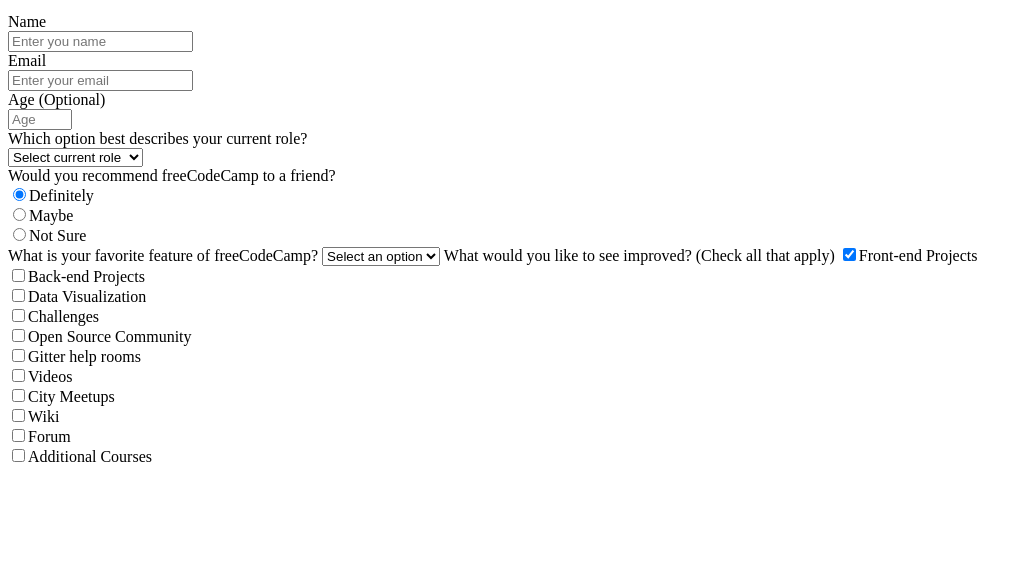
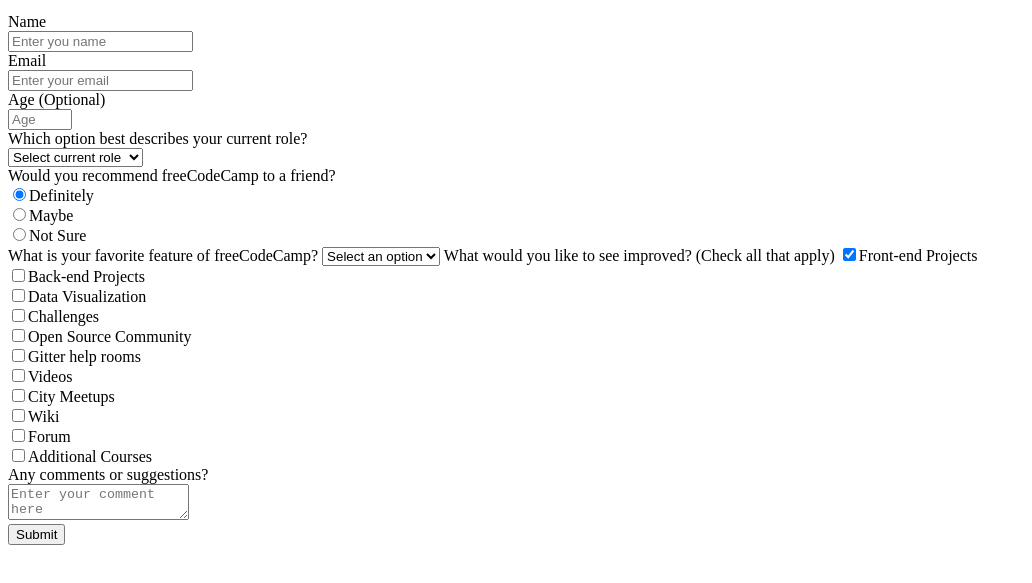
Before and after one commit to martinnajjar12/MohammedMartinProject, a plain HTML site: page index.html in a window 1280 px wide. Shown: the part 101-684 px from the top of the page, without its empty margins (0-1032 px from the left). Drawn offline with Linux system fonts and the light colour scheme.

Commit message:
Mohamed HTML

```diff
--- a/index.html
+++ b/index.html
@@ -96,8 +96,14 @@
         Courses</label
       >
       <br />
+
+      <label>Any comments or suggestions?</label> <br />
+      <textarea placeholder="Enter your comment here"></textarea> <br />
+      <button type="submit">Submit</button>
     </form>
     <script src="https://cdn.freecodecamp.org/testable-projects-fcc/v1/bundle.js"></script>
     <script src="js/index.js"></script>
   </body>
+
+
 </html>
```
